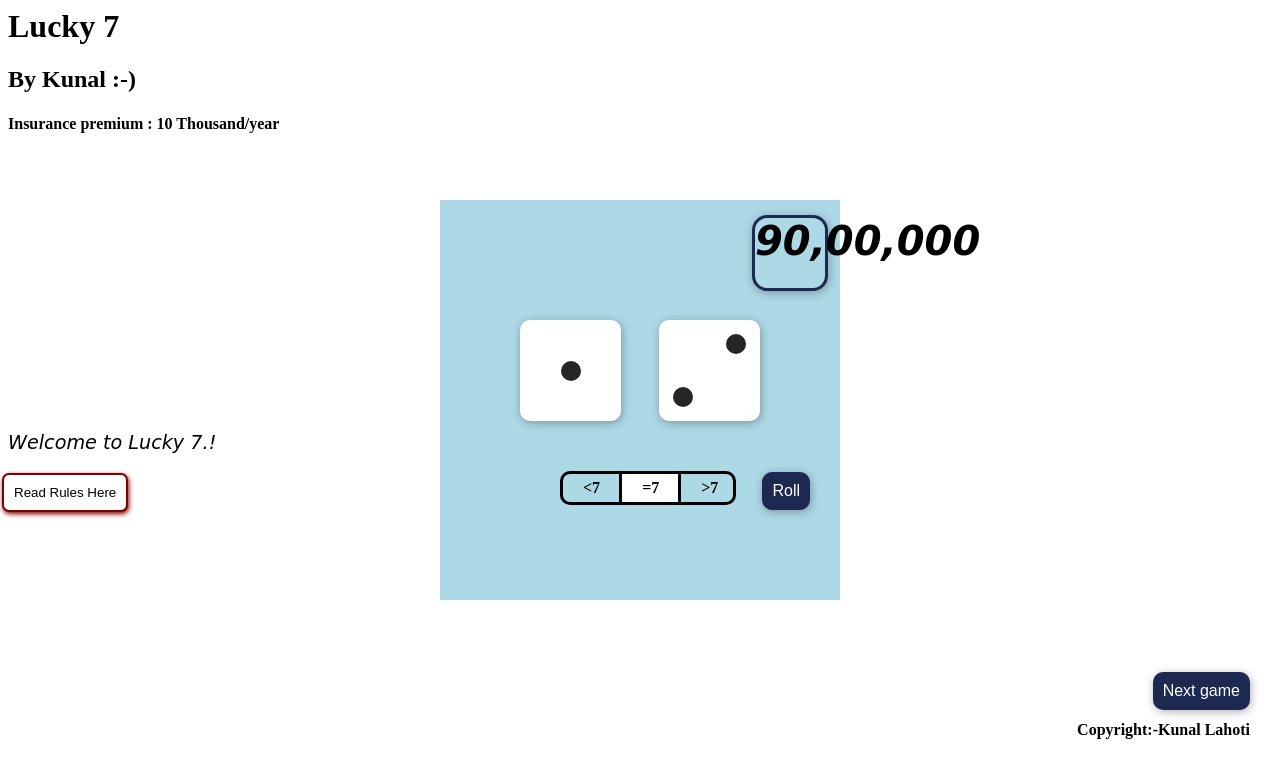
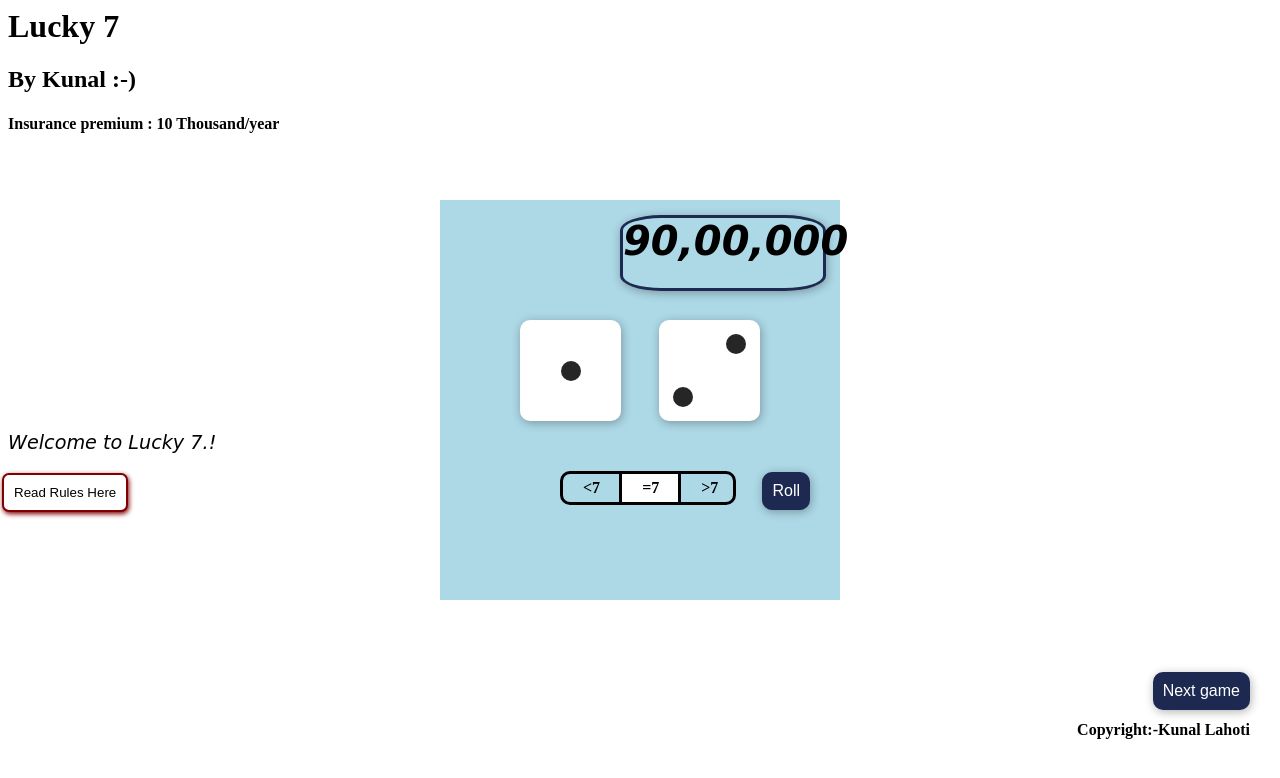
Before and after one commit to lahotikunal/insurance_sefi, a plain HTML site: page index.html in a window 1280 px wide. Shown: the top 778 px of the page. Drawn offline with Linux system fonts and the light colour scheme.

Commit message:
Update lucky7css.css

```diff
--- a/lucky7css.css
+++ b/lucky7css.css
@@ -13,9 +13,9 @@
 {
   position:absolute;
   height:70px;
-  width:70px;
+  width:200px;
   margin-top: 15px;
-  margin-left:312px;
+  margin-left:180px;
   border-radius: 20%;
   box-shadow: 1px 2px 10px 0px rgba(0,0,0,0.3);
   background: lightblue;
```
